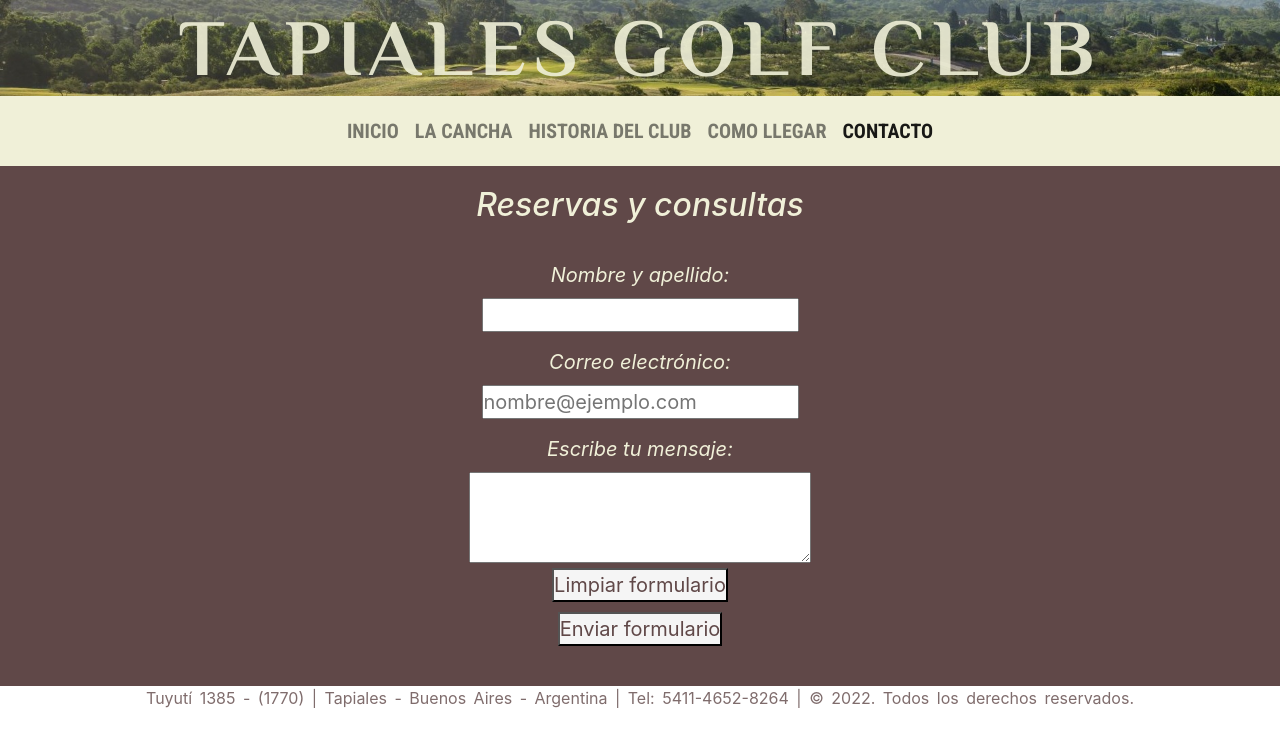
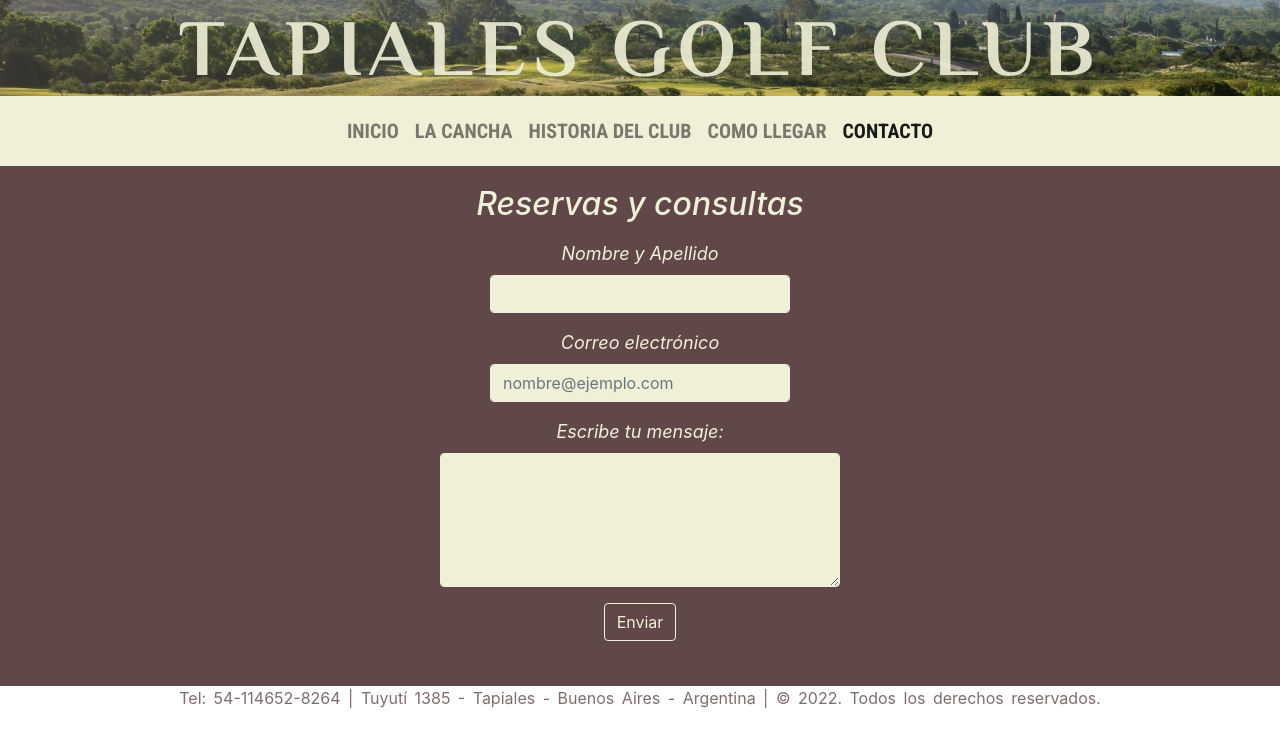
Before and after one commit to christiancanova/TapialesGolfClub, a website: page PAGINAS/contacto.html in a window 1280 px wide. Drawn offline with nearby package versions, Linux system fonts and the light colour scheme.

Commit message:
Entrega final

```diff
--- a/PAGINAS/contacto.html
+++ b/PAGINAS/contacto.html
@@ -54,22 +54,27 @@
         </div>
       </header>
       <main class="row contacto m-0 p-0">
-        <form>
-          <fieldset class="formulario">
-              <legend> <h2> Reservas y consultas </h2></legend>
-              <label for="nombre">Nombre y apellido:</label>
-              <input type="text" name="nombre" size="20px"/>
-              <label for="email">Correo electrónico:</label>
-              <input type="email" name="email" placeholder="nombre@ejemplo.com" size="20px"/>
-              <label for="mensaje">Escribe tu mensaje:</label>
-              <textarea name="mensaje" id="mensaje" cols="25" rows="10"></textarea>
-              <input type="reset" value="Limpiar formulario" id="boton"/>
-              <input type="submit" value="Enviar formulario" id="boton"/>
-        </fieldset>
-        </form>
+        <div class="formulario">
+          <legend> <h2> Reservas y consultas </h2></legend>
+          <div class="mb-3">
+            <label for="exampleFormControlTextarea1" class="form-label">Nombre y Apellido</label>
+            <input type="text" class="form-control" id="celdas" style="width: 300px"></textarea>
+          </div>
+          <div class="mb-3">
+            <label for="exampleFormControlInput1" class="form-label">Correo electrónico</label>
+            <input type="email" class="form-control" id="celdas" style="width: 300px" placeholder="nombre@ejemplo.com">
+          </div>
+          <div class="mb-3">
+            <label for="exampleFormControlTextarea1" class="form-label">Escribe tu mensaje:</label>
+            <textarea class="form-control" id="celdas" cols="35" rows="5"></textarea>
+          </div>
+          <div class="col-auto animate__animated animate__flash">
+            <button type="submit" class="btn btn-primary mb-3" id="boton">Enviar</button>
+          </div>
+        </div>
       </main>
       <footer class="row m-0 p-0">
-        <p class="col-12 footer"> Tuyutí 1385  - (1770) | Tapiales - Buenos Aires - Argentina | Tel: 5411-4652-8264 | © 2022. Todos los derechos reservados.</p>
+        <p class="col-12 footer"> Tel: 54-114652-8264 | Tuyutí 1385 -  Tapiales - Buenos Aires - Argentina | © 2022. Todos los derechos reservados.</p>
       </footer>
       <script src="https://cdn.jsdelivr.net/npm/bootstrap@5.0.0/dist/js/bootstrap.bundle.min.js" integrity="sha384-p34f1UUtsS3wqzfto5wAAmdvj+osOnFyQFpp4Ua3gs/ZVWx6oOypYoCJhGGScy+8" crossorigin="anonymous"></script>
       <script src="https://code.jquery.com/jquery-3.2.1.slim.min.js" integrity="sha384-KJ3o2DKtIkvYIK3UENzmM7KCkRr/rE9/Qpg6aAZGJwFDMVNA/GpGFF93hXpG5KkN" crossorigin="anonymous"></script>
--- a/scss/main.scss
+++ b/scss/main.scss
@@ -208,6 +208,15 @@ li{
          animation-delay: 0.8s;
     }
 }
+.carousel-inner{
+        .carousel-item img{
+            object-fit: cover;
+            align-items: center;
+            width: 100%;
+            height: 670px;
+         }
+
+}
 /*PAGINA LA CANCHA*/
 .paginalacancha{
     gap: 0px 0px;
@@ -220,7 +229,7 @@ li{
     justify-content: center;
     color: $colorPrincipal;
     text-align: center;
-    font-size: 20px;
+    font-size: 22px;
     font-style: italic;
     background-color: $colorTerciario;
     padding: 20px;
@@ -334,27 +343,39 @@ li{
     display: flex;
     color: $colorPrincipal;
     text-align:center;
-    font-size: 20px;
+    font-size: 18px;
     width: 410px;
     height: 470px;
-    margin: {
-        top: 20px;
-        bottom: 50px;
-    }
     font-style: italic;
     justify-content: center;
     align-items: center;
     flex-direction: column;
-    padding: 5px;
+    padding: 2px;
+    margin-top: 20px;
 }
-label{
-    margin: 15px;
+#celdas
+{
+    color: $colorSecundario;
+    border-color: $colorPrincipal ;
+    text-decoration: none;
+    background-color:$colorPrincipal;
+        &:hover {
+            background-color:whitesmoke;
+            color:$colorSecundario ;
+    }
+    box-shadow: none;
+
 }
 #boton{
-    margin: 5px;
-    color: $colorSecundario;
+    color: $colorPrincipal;
     text-decoration: none;
-    background-color: whitesmoke;
+    background-color:$colorSecundario;
+    border-color:$colorPrincipal ;
+        &:hover {
+            background-color:whitesmoke;
+            color:$colorSecundario ;
+        }
+    box-shadow: none;
 }
 @media only screen and (max-width: 1000px)
 {
@@ -363,7 +384,7 @@ label{
     font-size: 40px;
 }
 .nav{
-    font-size: 14px;
+    font-size: 13px;
     height: 45px;
 }
 .nav-item{
@@ -504,20 +525,26 @@ li{
     width: 308px;
     height: 450px;
     margin: {
-        top: 20px;
+        top: 30px;
         bottom: 50px;
     }
+        h2{
+        font-size: 26px;
+        }
 }
 label{
     margin: 8px;
     align-items: center;
 }
+@media only screen and (max-width: 430px) {
+    .seccion2{
+        font-size: 0px;
+    }
+
+}
 @media only screen and (max-width: 410px) {
     .titulo{
         font-size: 16px;
-    }
-    .seccion2{
-        font-size: 10px;
     }
     .lacancha{
         font-size: 15px;
```
Also changed, not shown: PAGINAS/comollegar.html (+1 -1 lines), PAGINAS/historia.html (+4 -4 lines), PAGINAS/lacancha.html (+1 -1 lines), index.html (+1 -1 lines), estilos/main.css.
